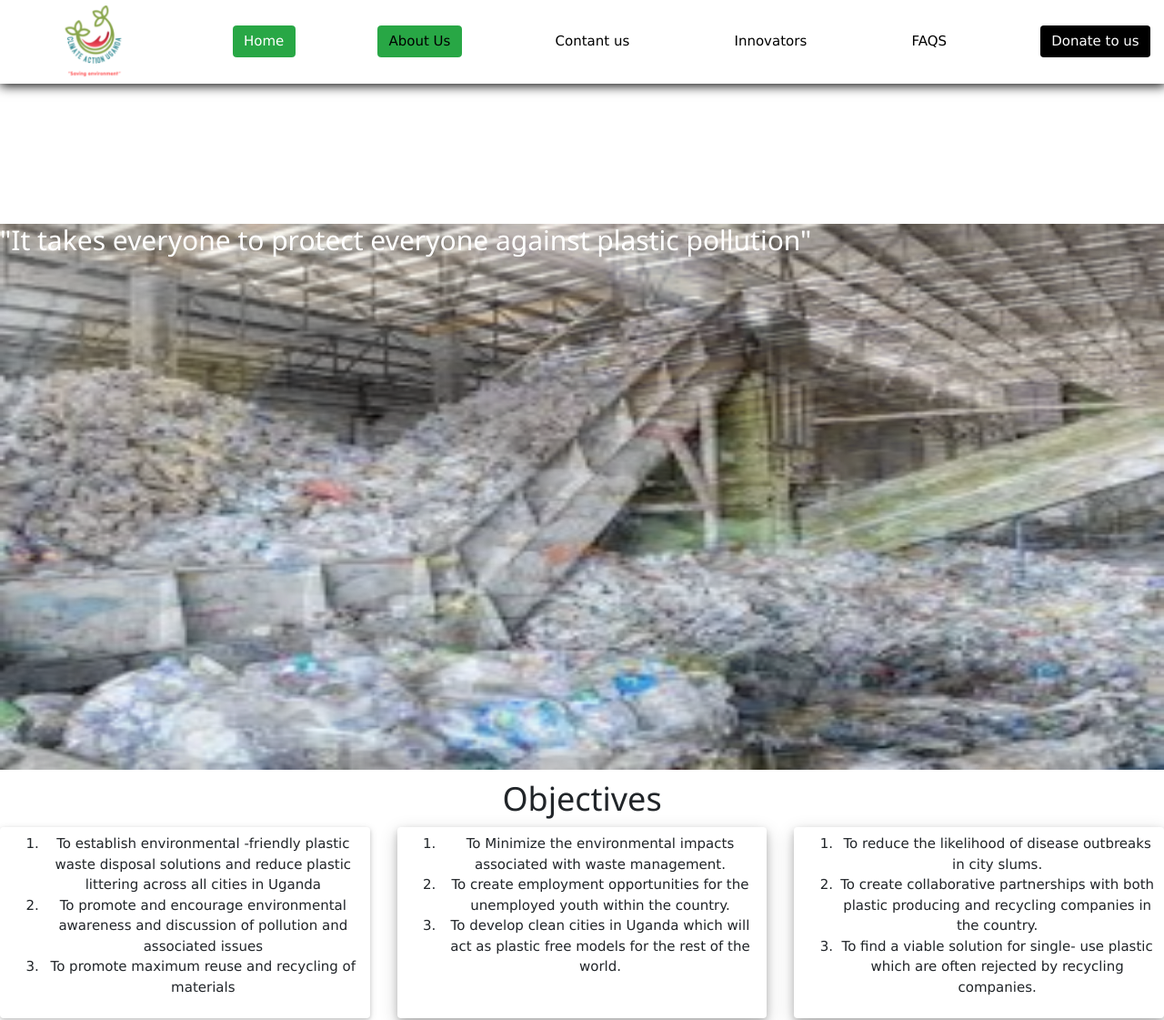
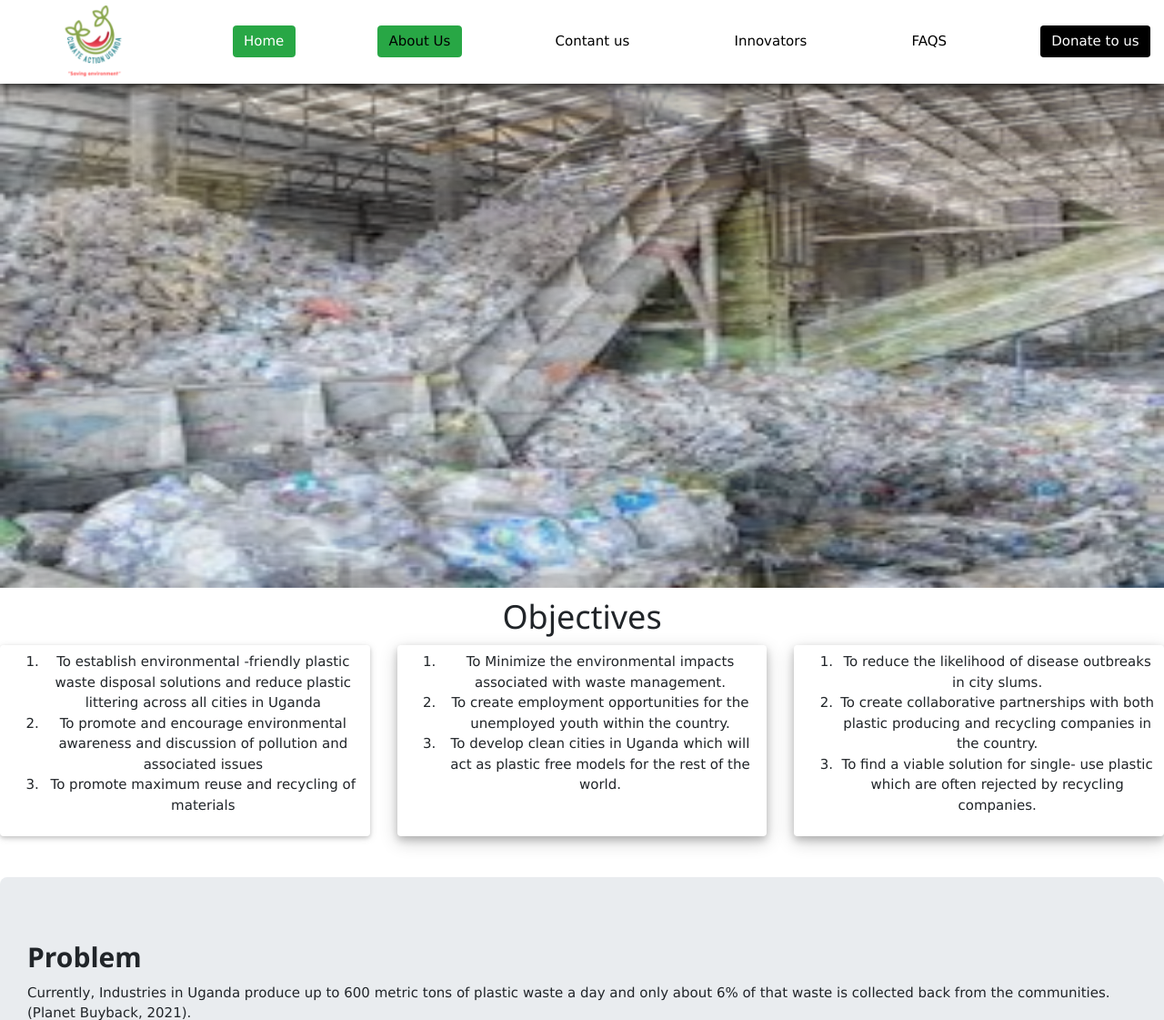
Before and after one commit to nm1999/ug_clean_cities, a PHP site: page / in a window 1280 px wide. Shown: the part 67-1188 px from the top of the page at 91% size. Run offline with PHP 8.4, Linux system fonts and the light colour scheme.

Commit message:
removed text

```diff
--- a/index.php
+++ b/index.php
@@ -171,7 +171,7 @@ div.desc {
 				</div>
 				<div id="obj"></div>
 			</div>
-			<h2 style="margin-top:200px;color:white">"It takes everyone to protect everyone against plastic pollution"</h2>
+			<!-- <h2 style="margin-top:200px;color:white">"It takes everyone to protect everyone against plastic pollution"</h2> -->
     </div>
 
    				 <!-- 			 Middle of the website -->
```
